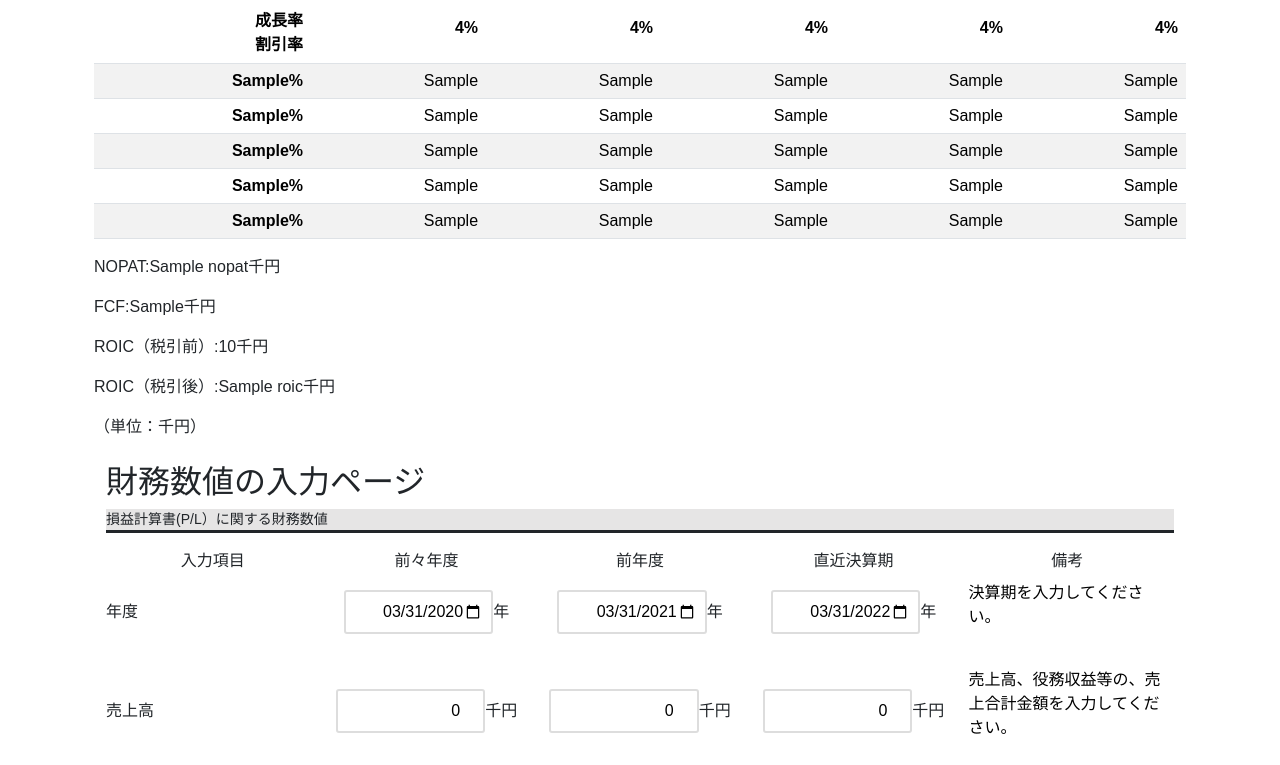
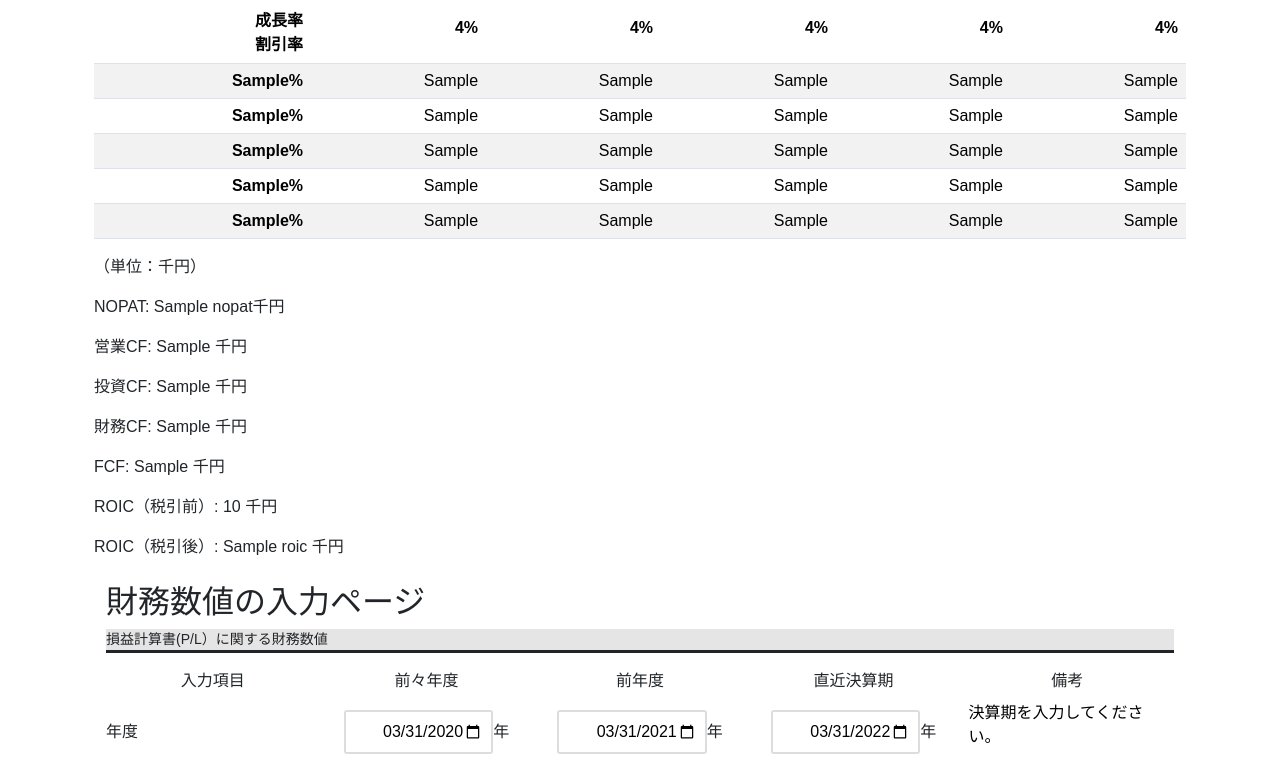
Before and after one commit to AtsushiArai/WebApps, a Django app: template valuation/templates/valuation/valuation.html in a window 1280 px wide. Shown: the part 147-912 px from the top of the page. Run offline with Django 3.2, Linux system fonts and the light colour scheme; the template is opened without the code that fills it: most values are stand-ins (such as "Sample title", 1, 10 or a date in 2020); some libraries are stand-ins or nearby versions.

Commit message:
minor fix.

```diff
--- a/valuation/templates/valuation/valuation.html
+++ b/valuation/templates/valuation/valuation.html
@@ -111,13 +111,17 @@ window.onkeydown = keydown;
         </tbody>
     </table>
     <div id="footnote">
-        <p>NOPAT:{{ nopat }}千円</p>
-        <p>FCF:{{ free_cash_flow }}千円</p>
-        <p>ROIC（税引前）:{{ roic_bf_tax }}千円</p>
-        <p>ROIC（税引後）:{{ roic }}千円</p>
+        <p>（単位：千円）</p>
     </div>
+
     <div id="footnote">
-        <p>（単位：千円）</p>
+        <p>NOPAT: {{ nopat }}千円</p>
+        <p>営業CF: {{ operating_cf }} 千円</p>
+        <p>投資CF: {{ investment_cf }} 千円</p>
+        <p>財務CF: {{ financial_cf }} 千円</p>
+        <p>FCF: {{ free_cash_flow }} 千円</p>
+        <p>ROIC（税引前）: {{ roic_bf_tax }} 千円</p>
+        <p>ROIC（税引後）: {{ roic }} 千円</p>
     </div>
 <!-- GETの時は評価結果を表示しない -->
 
--- a/valuation/views.py
+++ b/valuation/views.py
@@ -503,6 +503,9 @@ def valuation(request):
                     wacc_adj.append(s)
                     grows_rate.append(r)
 
+        context['operating_cf'] = calc_operating_cf
+        context['investment_cf'] = calc_investment_cf
+        context['financial_cf'] = calc_financial_cf
         context['nopat'] = calc_nopat_topdown
         context['free_cash_flow'] = calc_free_cash_flow
         context['roic'] = calc_return_on_invested_capital
```
